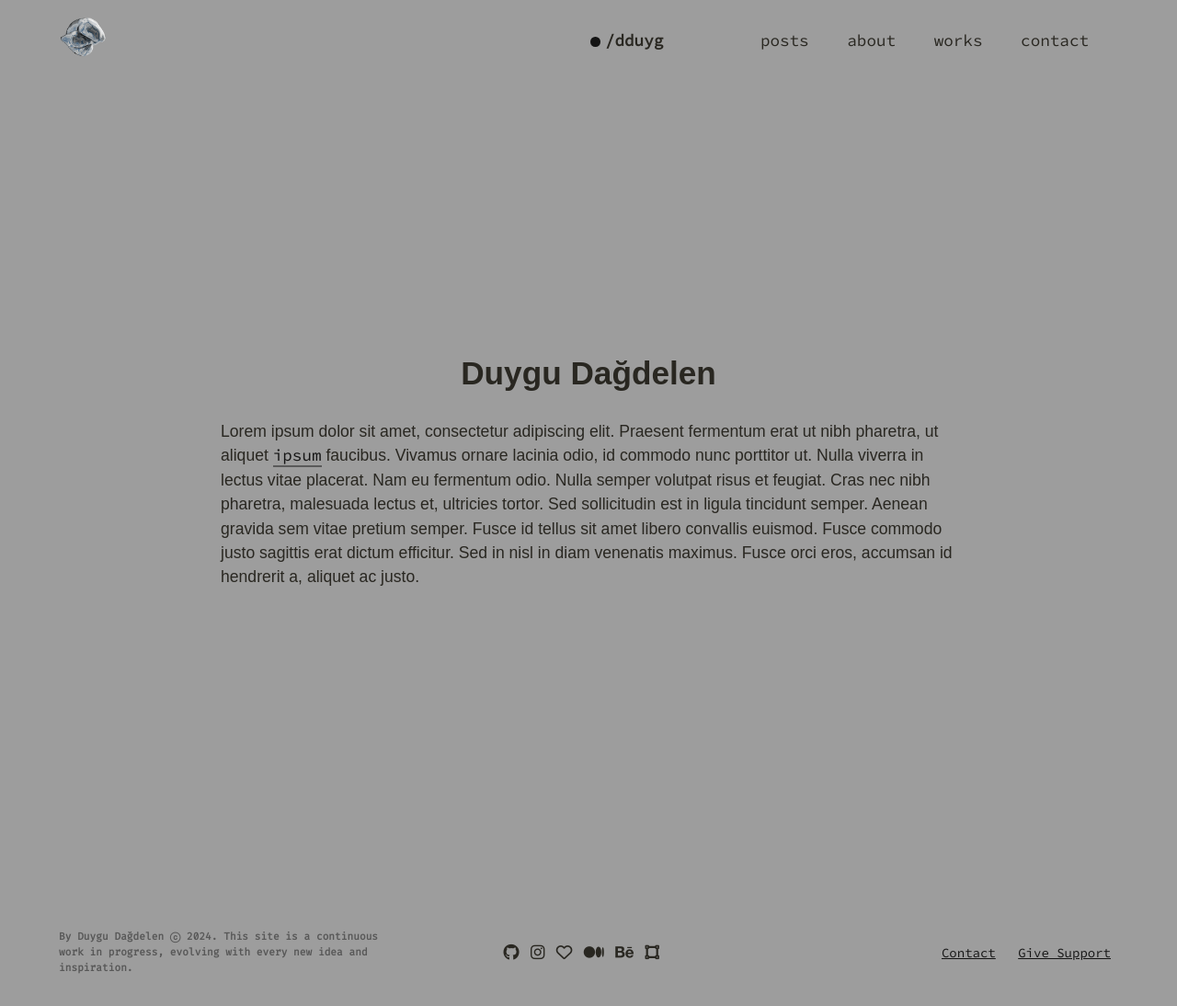
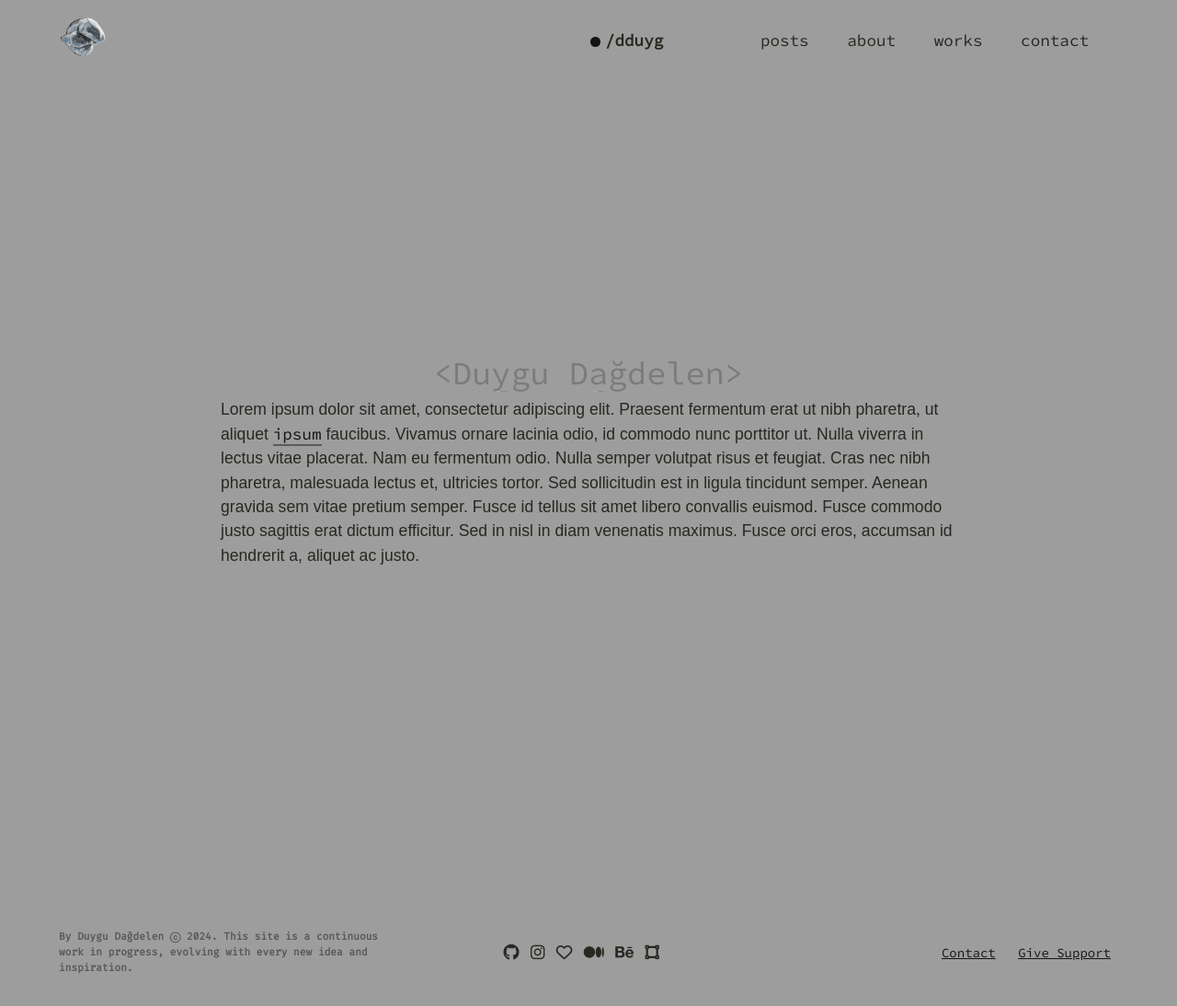
Before and after one commit to dduyg/duuuy, a Jekyll site: the page built from index.html, in a window 1280 px wide. Shown: the whole page at 92% size. Built offline with Jekyll 4.4.1, drawn with Linux system fonts in a browser that asks for light colours; nearby versions of some CDN libraries; some web fonts are replaced.

Commit message:
Update home.html

```diff
--- a/_includes/home.html
+++ b/_includes/home.html
@@ -1,2 +1,2 @@
-<h1>Duygu Dağdelen</h1>
+<div class="home-header">&lt;Duygu Dağdelen&gt;</div>
 <p>Lorem ipsum dolor sit amet, consectetur adipiscing elit. Praesent fermentum erat ut nibh pharetra, ut aliquet <a href="#" class="link">ipsum</a> faucibus. Vivamus ornare lacinia odio, id commodo nunc porttitor ut. Nulla viverra in lectus vitae placerat. Nam eu fermentum odio. Nulla semper volutpat risus et feugiat. Cras nec nibh pharetra, malesuada lectus et, ultricies tortor. Sed sollicitudin est in ligula tincidunt semper. Aenean gravida sem vitae pretium semper. Fusce id tellus sit amet libero convallis euismod. Fusce commodo justo sagittis erat dictum efficitur. Sed in nisl in diam venenatis maximus. Fusce orci eros, accumsan id hendrerit a, aliquet ac justo.</p>
```
